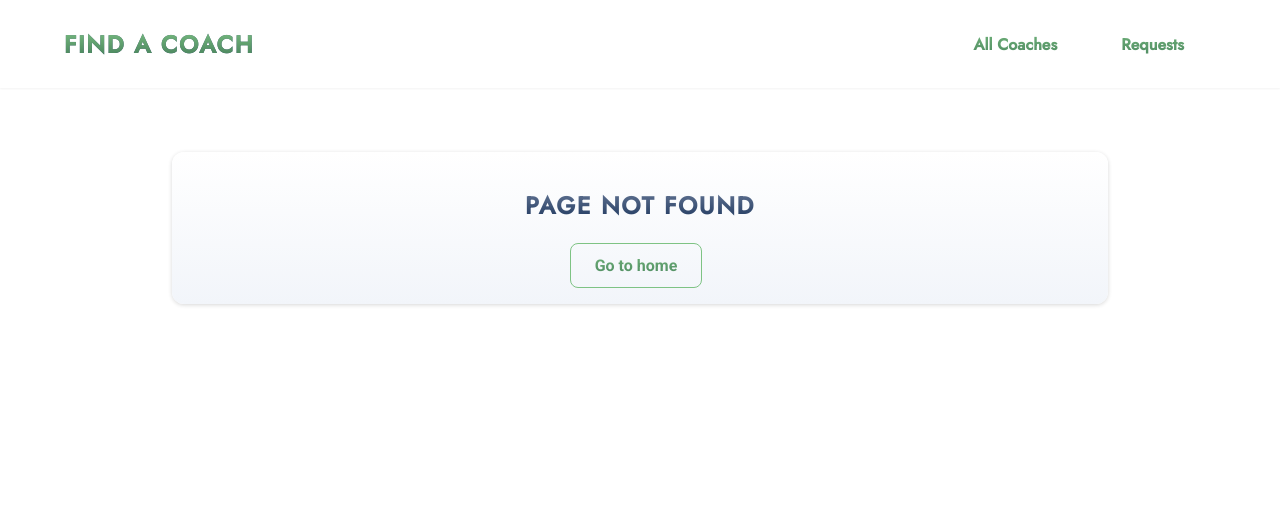
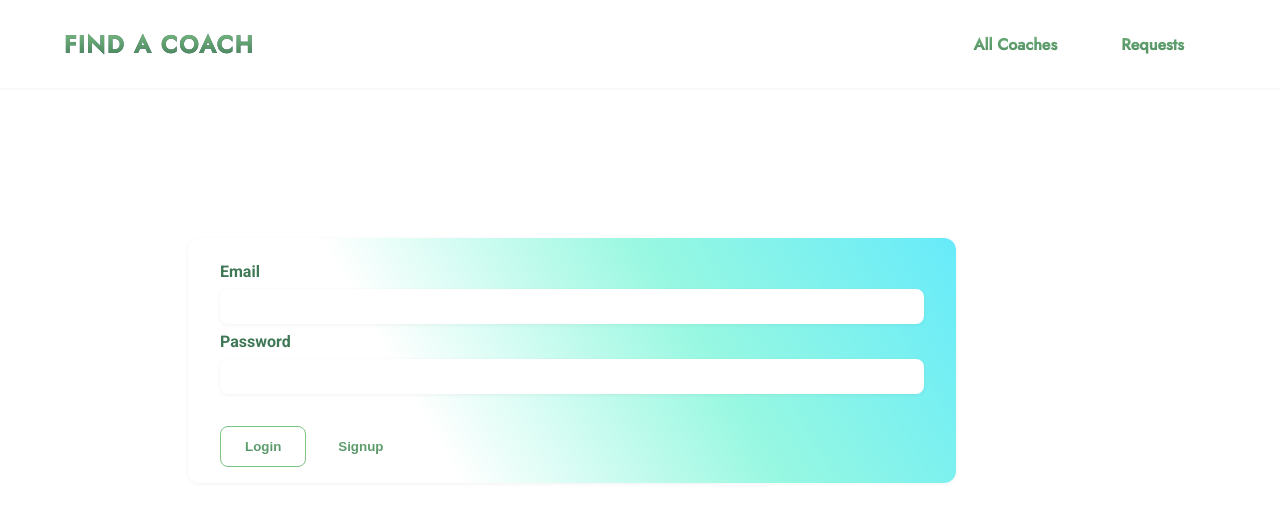
Before and after one commit to IyanTheekshana/find-a-couch, a Vue app: page /auth in a window 1280 px wide. Before the commit this address had no page. Shown: the top 522 px of the page. Built offline with nearby package versions, Linux system fonts and the light colour scheme.

Commit message:
added login form

```diff
--- a/src/App.vue
+++ b/src/App.vue
@@ -11,6 +11,7 @@
 
 <script>
 import TheHeader from "./components/layout/TheHeader.vue";
+
 export default {
   components: {
     TheHeader,
--- /dev/null
+++ b/src/pages/auth/UserAuth.vue
@@ -0,0 +1,131 @@
+<template>
+  <div class="contain">
+    <form @submit.prevent="submitForm">
+      <div class="form-control">
+        <label for="email">Email</label>
+        <input type="email" id="email" v-model.trim="email" />
+      </div>
+      <div class="form-control">
+        <label for="password">Password</label>
+        <input type="password" id="password" v-model.trim="password" />
+      </div>
+      <small v-if="!formIsValid"
+        >Invalid credentials, please check again!</small
+      >
+      <div class="actions">
+        <base-button mode="outline">{{ submitButtonCaption }}</base-button>
+        <base-button type="button" mode="flat" @click="switchauthMode">{{
+          switchModeButtonCaption
+        }}</base-button>
+      </div>
+    </form>
+  </div>
+</template>
+
+<script>
+export default {
+  data() {
+    return {
+      email: "",
+      password: "",
+      formIsValid: true,
+      mode: "login",
+    };
+  },
+  computed: {
+    submitButtonCaption() {
+      if (this.mode === "login") {
+        return "Login";
+      } else {
+        return "Signup";
+      }
+    },
+    switchModeButtonCaption() {
+      if (this.mode === "login") {
+        return "Signup";
+      } else {
+        return "Login";
+      }
+    },
+  },
+  methods: {
+    submitForm() {
+      this.formIsValid = true;
+      if (
+        this.email === "" ||
+        this.email.includes("@") ||
+        this.password.length < 6
+      ) {
+        this.formIsValid = false;
+        return;
+      }
+      const user = {
+        username: this.username,
+        password: this.password,
+      };
+      console.log(user, this.username);
+    },
+    switchauthMode() {
+      if (this.mode === "login") {
+        this.mode = "signup";
+      } else {
+        this.mode = "login";
+      }
+    },
+  },
+};
+</script>
+
+<style scoped>
+.contain {
+  height: 60vh;
+  width: 100vh;
+  display: flex;
+  flex-direction: column;
+  align-content: center;
+  justify-content: center;
+}
+
+form {
+  margin: 1rem;
+  border: none;
+  border-radius: 12px;
+  padding: 1rem;
+  background: linear-gradient(240deg, #67ebfa, #98f8e1, #fff 70%);
+  box-shadow: rgba(0, 0, 0, 0.055) 0px 1px 4px;
+  padding: 1rem 2rem;
+}
+
+.form-control {
+  margin: 0.5rem 0;
+}
+
+label {
+  font-weight: bold;
+  margin-bottom: 0.5rem;
+  display: block;
+  color: #3f7856;
+}
+
+input,
+textarea {
+  display: block;
+  width: 100%;
+  border: none;
+  font: inherit;
+  padding: 0.5rem 1rem;
+  border-radius: 8px;
+  box-shadow: rgba(0, 0, 0, 0.055) 0px 1px 4px;
+}
+
+input:focus,
+textarea:focus {
+  outline: none;
+  border-color: #f3fff4;
+  box-shadow: rgba(0, 0, 0, 0.16) 0px 1px 4px;
+}
+
+.actions {
+  margin-top: 2rem;
+}
+</style>
--- a/src/router.js
+++ b/src/router.js
@@ -5,6 +5,7 @@ import CoachDetail from "./pages/coaches/CoachDetail";
 import CoachRegistration from "./pages/coaches/CoachRegistration";
 import ContactCoach from "./pages/requests/ContactCoach";
 import RequestRecived from "./pages/requests/RequestsRecived";
+import UserAuth from "./pages/auth/UserAuth.vue";
 import NotFound from "./pages/NotFound.vue";
 
 const router = createRouter({
@@ -38,6 +39,10 @@ const router = createRouter({
       component: RequestRecived,
     },
     {
+      path: "/auth",
+      component: UserAuth,
+    },
+    {
       path: "/:notFound(.*)",
       component: NotFound,
     },
```
